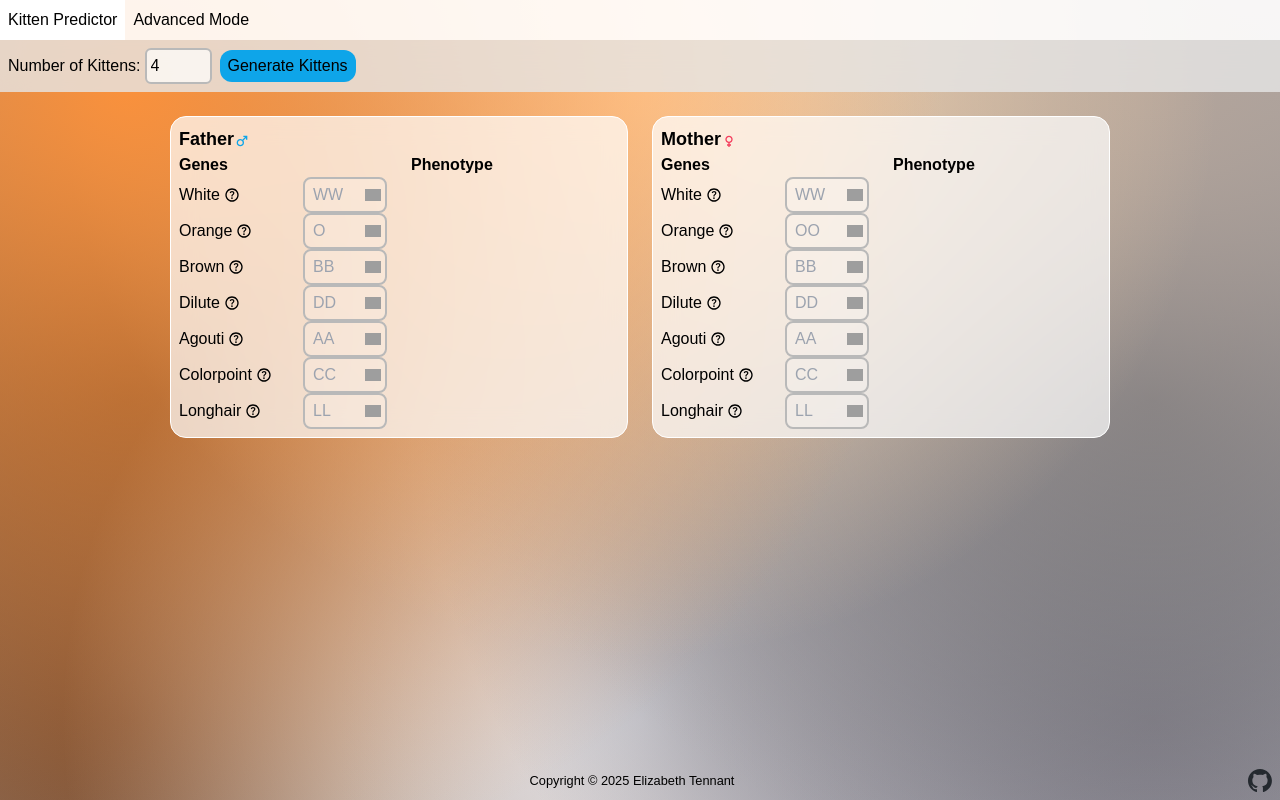
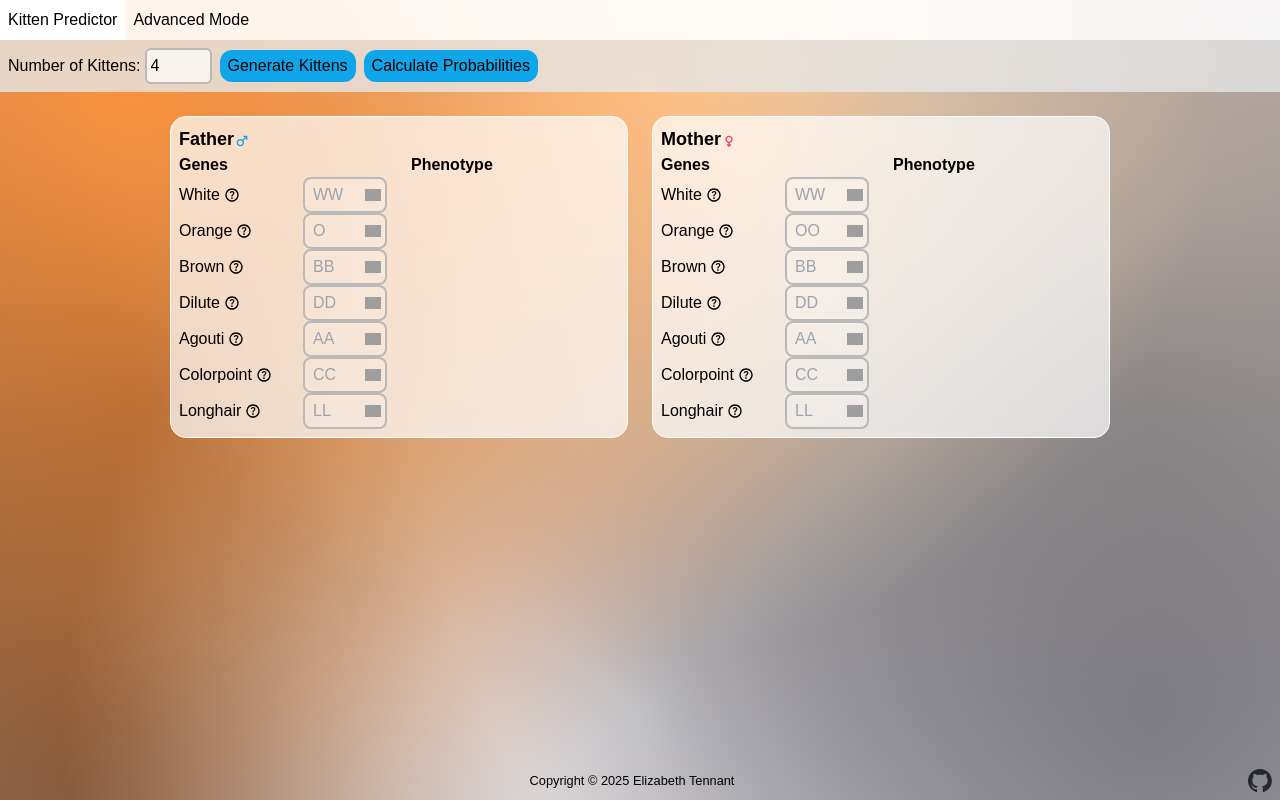
Before and after one commit to ertennant/KittenPredictor, a Next.js app: page / in a window 1280 px wide. Both pictures are taken after a click on the button "Advanced Mode". Built offline with nearby package versions, Linux system fonts and the light colour scheme; grey boxes are pictures that could not be loaded.

Commit message:
Added probability output mode.

```diff
--- a/app/advanced-predict.tsx
+++ b/app/advanced-predict.tsx
@@ -8,6 +8,8 @@ import ButtonPrev from './components/button-prev';
 import ButtonNext from './components/button-next';
 
 export default function AdvancedPredict({activeMenuID, updateActiveMenu}: any) {
+  const [resultType, setResultType] = useState("kittens");
+  const [probabilities, setProbabilities] = useState(new Map());
   const [kittens, setKittens] = useState<Cat[]>([]); // array of kittens
   // const [activeMenuID, setActiveMenuID] = useState(undefined); // ID of ComboBox menu currently open (to prevent more than one from being open at the same time)
   const [visibleParent, setVisibleParent] = useState("F"); // ID of parent cat currently visible (for small screens only)
@@ -41,11 +43,19 @@ export default function AdvancedPredict({activeMenuID, updateActiveMenu}: any) {
       "XX",
       mGenes
     )
+
+    if (resultType === "kittens") {
       let newKittens : Cat[] = [];
       for (let i = 0; i < parseInt(event.currentTarget.litterSize.value); i++) {
         newKittens.push(father.makeKittenWith(mother, `Kitten ${i + 1}`));
       }
       setKittens(newKittens);
+      setProbabilities(new Map());
+    } else {
+      let probs = father.calculateKittenProbabilities(mother);
+      setProbabilities(probs);
+      setKittens([]);
+    }
   }
 
   function changeVisibleParent(direction: string) {
@@ -65,10 +75,13 @@ export default function AdvancedPredict({activeMenuID, updateActiveMenu}: any) {
   }
 
   return (
-    <div>
+    <div className="flex flex-col">
       <form onSubmit={handleSubmit}>
         <div>
-          <KittenControls>
+          <KittenControls
+            outputModeList={["kittens", "probabilities"]}
+            onChangeMode={setResultType}
+          >
           </KittenControls>
         </div>
         <div className="flex flex-row justify-center gap-6 pt-6 px-6 ">
@@ -108,6 +121,8 @@ export default function AdvancedPredict({activeMenuID, updateActiveMenu}: any) {
           </ButtonNext>
         </div>
       </form>
+      {
+        resultType === "kittens" ?
         <div className="flex flex-row justify-center gap-6 pt-6 flex-wrap">
           <ButtonPrev
             className={kittens.length < 2 ? "hidden" : kittens.length < 4 ? "2xl:hidden pl-2" : "pl-2"}
@@ -138,6 +153,16 @@ export default function AdvancedPredict({activeMenuID, updateActiveMenu}: any) {
           >
           </ButtonNext>
         </div>
+        :
+        <div className="w-3/5 self-center mt-6 px-6 rounded-2xl p-2 border border-white bg-white/70 backdrop-blur-md">
+          <h3>Each kitten has a...</h3>
+          {
+            [...probabilities.keys()].filter(p => probabilities.get(p) > 0).map((p, i) =>
+              <p key={"pr-" + i}><strong>{probabilities.get(p) * 100}%</strong> chance of being <strong>{p}</strong></p>
+            )
+          }
+        </div>
+      }
     </div>
   )
 }
--- a/app/basic-predict.tsx
+++ b/app/basic-predict.tsx
@@ -67,7 +67,9 @@ export default function BasicPredict({activeMenuID, updateActiveMenu}: any) {
   return (
     <div>
       <form onSubmit={handleSubmit}>
-        <KittenControls>
+        <KittenControls
+          outputModeList={["kittens"]}
+        >
         </KittenControls>
         <div className="flex flex-row justify-center" >
           <ButtonPrev
--- a/app/cat.tsx
+++ b/app/cat.tsx
@@ -340,7 +340,6 @@ class Cat {
       for (const gene of ["white", "orange", "brown", "longhair", "dilute"]) {
         if (mate.genes.has(gene) && this.genes.get(gene) !== undefined && mate.genes.get(gene) !== undefined) {
           let pairs = this.punnet(this.genes.get(gene)!, mate.genes.get(gene)!);
-          console.log(pairs);
           let count = 1.0;
           if (gene === "white") {
             count = pairs.filter(e => geneMappings[e] === gene).length / pairs.length;
--- a/app/components/kitten-controls.tsx
+++ b/app/components/kitten-controls.tsx
@@ -1,4 +1,4 @@
-export default function KittenControls() {
+export default function KittenControls({outputModeList, onChangeMode}: any) {
   return(
     <div className="sticky h-min p-2 bg-accent-lightest/80 backdrop-blur-md flex flex-row justify-start items-center gap-2">
       <div className="flex flex-row items-center">
@@ -20,8 +20,19 @@ export default function KittenControls() {
         className="rounded-xl px-2 py-1 cursor-pointer bg-accent hover:scale-110 hover:bg-accent-cyan active:shadow-inner transition duration-700 ease-in-out"
         type="submit"
         value="Generate Kittens"
+        onClick={() => onChangeMode("kittens")}
       >
       </input>
+      {
+        outputModeList.includes("probabilities") ?
+        <input
+          className="rounded-xl px-2 py-1 cursor-pointer bg-accent hover:scale-110 hover:bg-accent-cyan active:shadow-inner transition duration-700 ease-in-out"
+          type="submit"
+          onClick={() => onChangeMode("probabilities")}
+          value="Calculate Probabilities"
+        ></input>
+        : ""
+      }
     </div>
   )
 }
```
Lines whose indentation alone changed are shown as unchanged.
